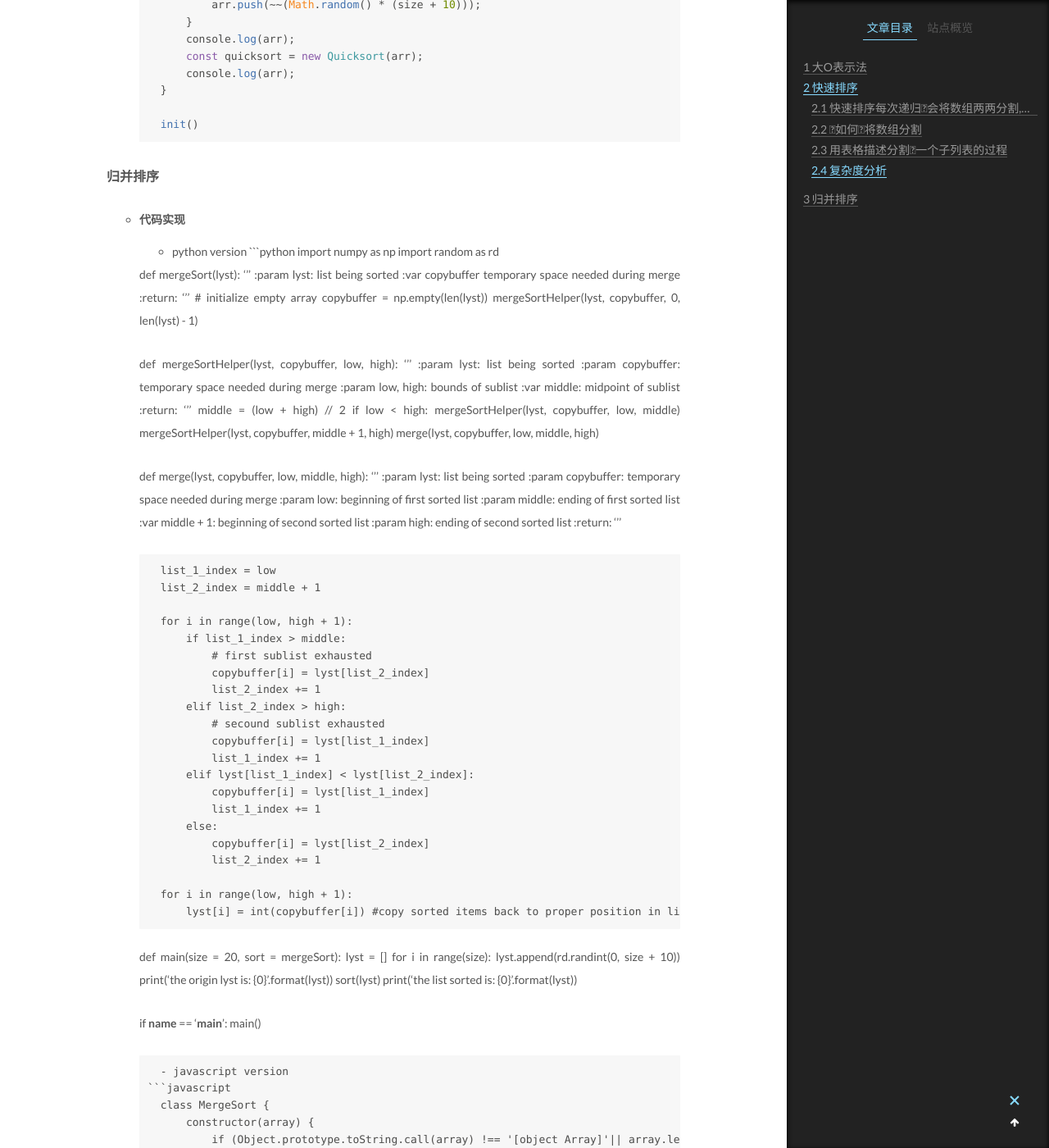
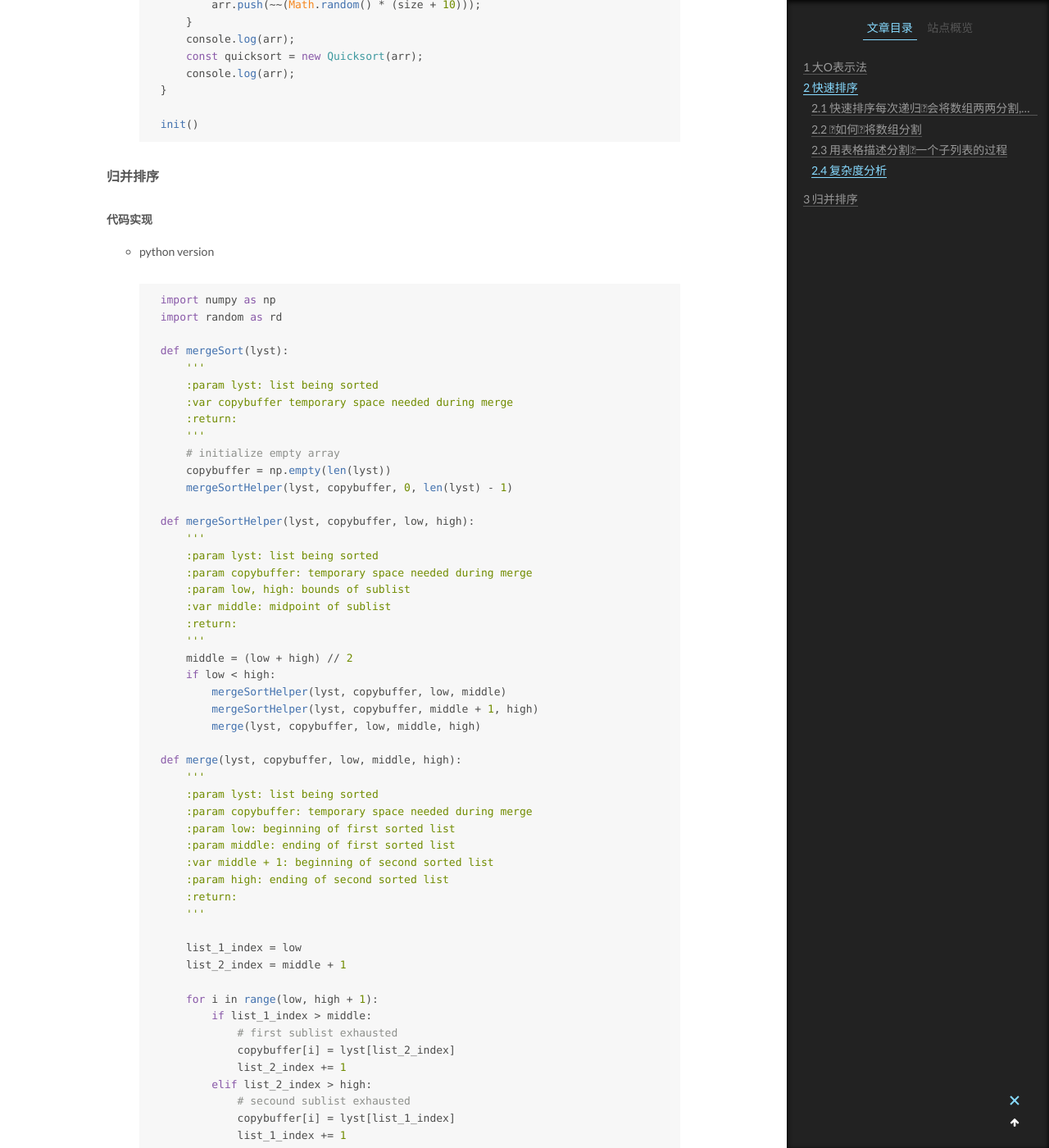
Before and after one commit to TaylorWizard/megalobox.github.io, a Jekyll site: the page built from _posts/2018-7-12-基本数据结构与算法走一波.md, in a window 1280 px wide and 1400 px high, scrolled down 4435 px. Shown: the whole window at 82% size. Built offline with Jekyll 4.4.1, drawn with Linux system fonts in a browser that asks for light colours; formulas are drawn with MathJax 3; some of the changed text lies outside the part shown.

Commit message:
fix: compile error

````diff
--- a/_posts/2018-7-12-基本数据结构与算法走一波.md
+++ b/_posts/2018-7-12-基本数据结构与算法走一波.md
@@ -159,8 +159,9 @@ description: 本文从介绍大O表示法, 以及考虑每种基本算法的最
    ```
 
 #### 归并排序
-- ##### 代码实现
-    - python version
+##### 代码实现
+- python version
+
   ```python
     import numpy as np
     import random as rd
@@ -233,7 +234,9 @@ description: 本文从介绍大O表示法, 以及考虑每种基本算法的最
     if __name__ == '__main__':
         main()
   ```
-    - javascript version
+
+- javascript version
+
   ```javascript
     class MergeSort {
         constructor(array) {
````
